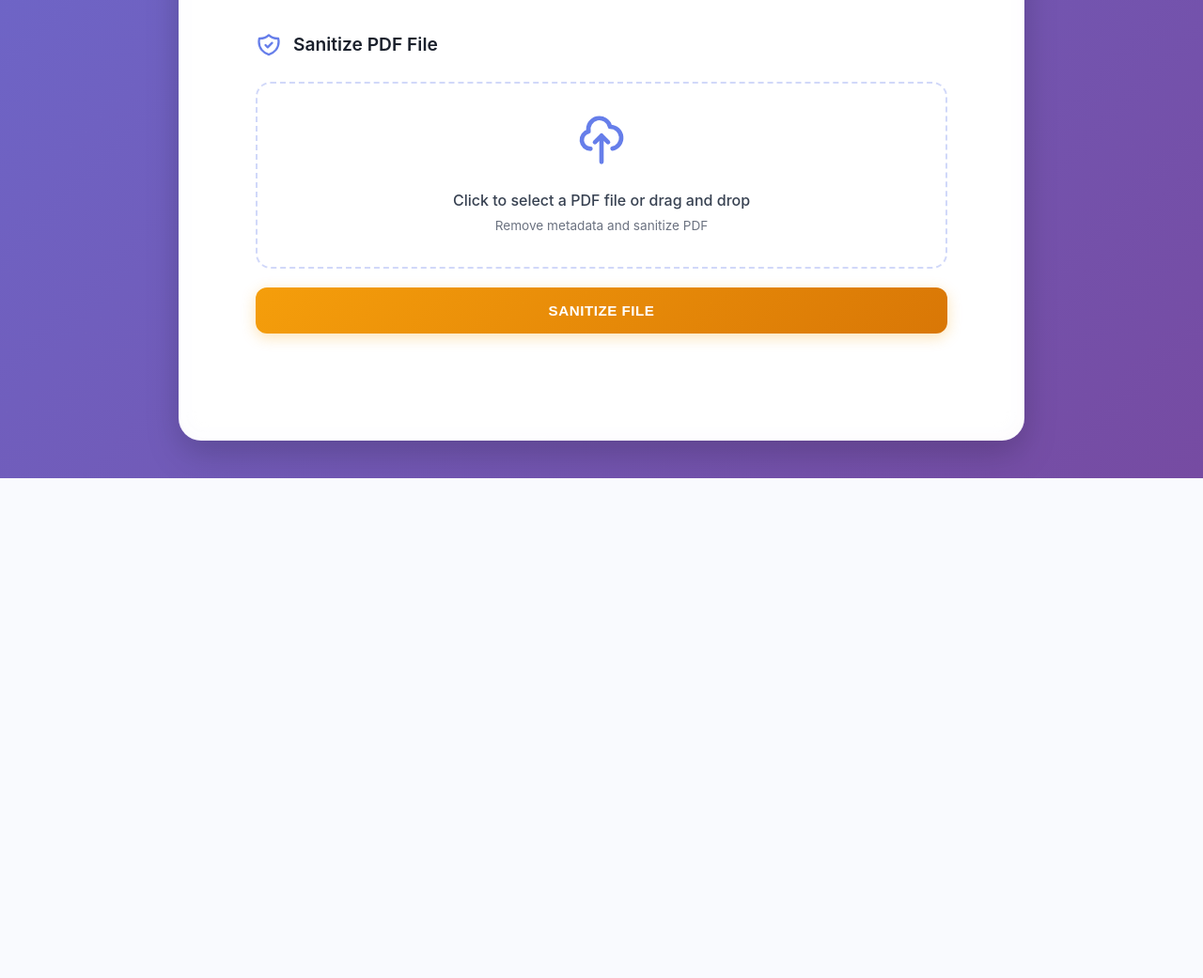
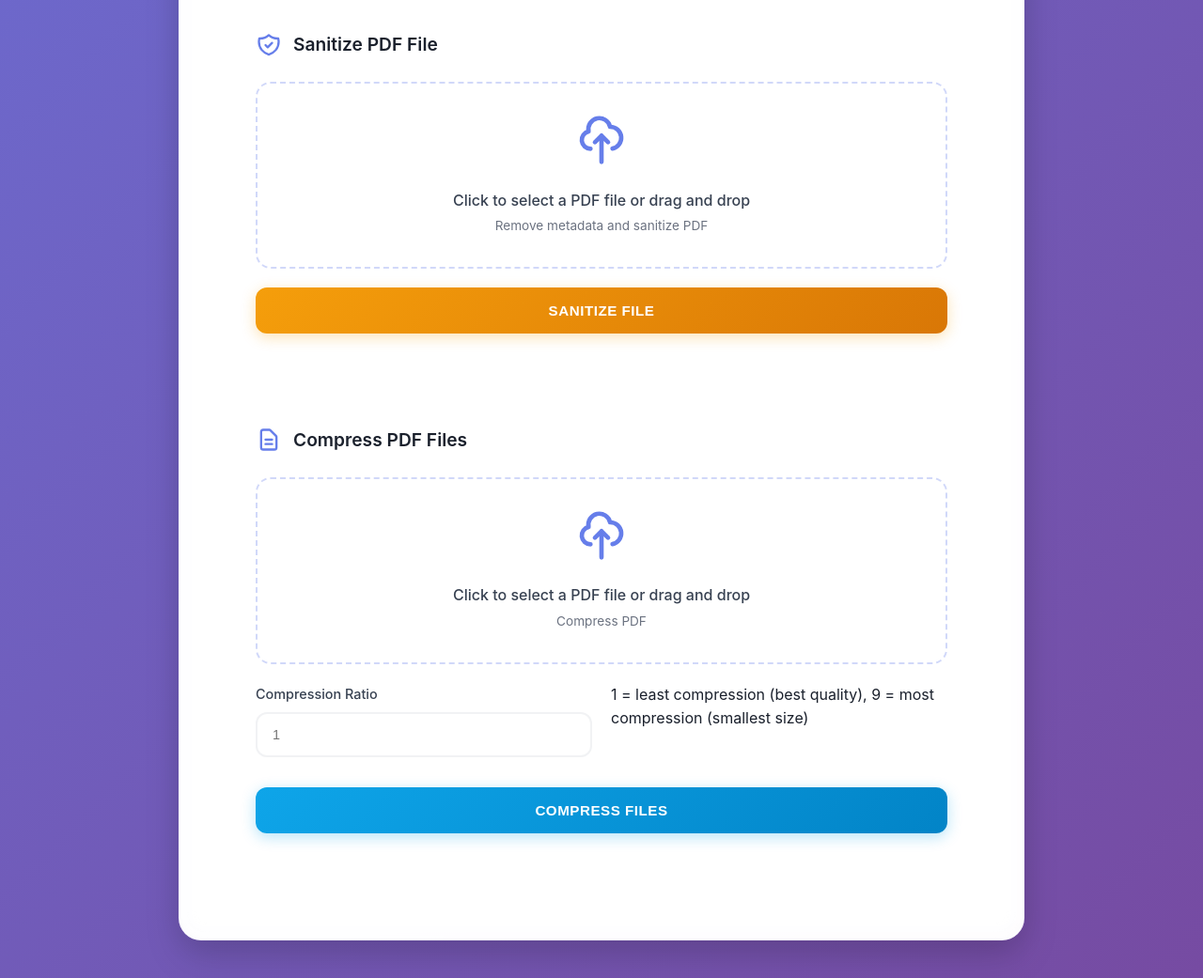
Before and after one commit to BaisAshutosh/pdf-editor, a Flask app: page / in a window 1280 px wide. Shown: the part 1810-2851 px from the top of the page at 94% size. Before the commit the page ends 2319 px from the top, so only its background shows below. Run offline with Flask 2, Linux system fonts and the light colour scheme; some libraries are stand-ins or nearby versions.

Commit message:
pdf compression

```diff
--- a/app.py
+++ b/app.py
@@ -198,6 +198,30 @@ def extract_pages():
     except Exception as e:
         return f"Failed to extract pages: {str(e)}", 500
 
+@app.post("/compress_pdf")
+def compress_pdf():
+        files = request.files.getlist("files")
+        compression_ratio = int(request.form["compression_ratio"])
+        zip_buffer = io.BytesIO()
+        with zipfile.ZipFile(zip_buffer, "w", zipfile.ZIP_DEFLATED) as zip_file:
+            for file in files:
+                writer = PdfWriter(clone_from=io.BytesIO(file.read()))
+                for page in writer.pages:
+                    page.compress_content_streams(level = compression_ratio)
+                pdf_bytes = io.BytesIO()
+                writer.write(pdf_bytes)
+                pdf_bytes.seek(0)
+                split_filename = f"{file.filename}.pdf"
+                zip_file.writestr(split_filename, pdf_bytes.read())
+        zip_buffer.seek(0)
+        return send_file(
+            zip_buffer,
+            as_attachment=True,
+            download_name="compressed_pdf.zip",
+            mimetype="application/zip",
+        )
+
+
 
 if __name__ == "__main__":
     app.run()
--- a/static/scripts.js
+++ b/static/scripts.js
@@ -165,4 +165,48 @@ document.addEventListener('DOMContentLoaded', function () {
                 resultDiv.innerHTML = 'An error occurred during extraction.';
             });
     });
+
+    // Handle compress
+    const compressForm = document.getElementById('compressFile');
+    const compressPdfFilesInput = document.getElementById('compressPdfFiles');
+    const compressionRatioInput = document.getElementById('compressionRatio');
+
+    compressForm.addEventListener('submit', function (event) {
+        event.preventDefault();
+        if (compressPdfFilesInput.files.length === 0) {
+            resultDiv.innerHTML = 'Please select at least one PDF file to compress.';
+            return;
+        }
+        const formData = new FormData();
+        for (const file of compressPdfFilesInput.files) {
+            formData.append('files', file);
+        }
+        formData.append('compression_ratio', compressionRatioInput.value);
+        fetch('/compress_pdf', {
+            method: 'POST',
+            body: formData
+        })
+            .then(response => {
+                if (response.ok) {
+                    return response.blob();
+                } else {
+                    throw new Error('Failed to compress PDFs');
+                }
+            })
+            .then(blob => {
+                const url = window.URL.createObjectURL(blob);
+                const a = document.createElement('a');
+                a.href = url;
+                a.download = encodeURIComponent('compressed_files.zip');
+                document.body.appendChild(a);
+                a.click();
+                a.remove();
+                window.URL.revokeObjectURL(url);
+                resultDiv.innerHTML = 'Compressed ZIP downloaded.';
+            })
+            .catch(error => {
+                console.error('Error:', error);
+                resultDiv.innerHTML = 'An error occurred during compression.';
+            });
+    });
 });
--- a/templates/index.html
+++ b/templates/index.html
@@ -21,15 +21,20 @@
             <form id="mergeFile" action="/merge" method="post" enctype="multipart/form-data" class="mb-4">
                 <div class="form-header">
                     <svg class="form-icon" fill="none" stroke="currentColor" viewBox="0 0 24 24">
-                        <path stroke-linecap="round" stroke-linejoin="round" stroke-width="2" d="M9 12h6m-6 4h6m2 5H7a2 2 0 01-2-2V5a2 2 0 012-2h5.586a1 1 0 01.707.293l5.414 5.414a1 1 0 01.293.707V19a2 2 0 01-2 2z"></path>
+                        <path stroke-linecap="round" stroke-linejoin="round" stroke-width="2"
+                            d="M9 12h6m-6 4h6m2 5H7a2 2 0 01-2-2V5a2 2 0 012-2h5.586a1 1 0 01.707.293l5.414 5.414a1 1 0 01.293.707V19a2 2 0 01-2 2z">
+                        </path>
                     </svg>
                     <div class="form-title">Merge PDF Files</div>
                 </div>
                 <div class="file-input-wrapper">
-                    <input type="file" id="mergePdfFiles" name="files" multiple accept=".pdf" class="form-control" required>
+                    <input type="file" id="mergePdfFiles" name="files" multiple accept=".pdf" class="form-control"
+                        required>
                     <div class="file-input-content">
                         <svg class="file-input-icon" fill="none" stroke="currentColor" viewBox="0 0 24 24">
-                            <path stroke-linecap="round" stroke-linejoin="round" stroke-width="2" d="M7 16a4 4 0 01-.88-7.903A5 5 0 1115.9 6L16 6a5 5 0 011 9.9M15 13l-3-3m0 0l-3 3m3-3v12"></path>
+                            <path stroke-linecap="round" stroke-linejoin="round" stroke-width="2"
+                                d="M7 16a4 4 0 01-.88-7.903A5 5 0 1115.9 6L16 6a5 5 0 011 9.9M15 13l-3-3m0 0l-3 3m3-3v12">
+                            </path>
                         </svg>
                         <div class="file-input-text">Click to select PDF files or drag and drop</div>
                         <div class="file-input-subtext">Select multiple PDF files to merge into one</div>
@@ -41,7 +46,9 @@
             <form id="splitFile" action="/split" method="post" enctype="multipart/form-data" class="mb-4">
                 <div class="form-header">
                     <svg class="form-icon" fill="none" stroke="currentColor" viewBox="0 0 24 24">
-                        <path stroke-linecap="round" stroke-linejoin="round" stroke-width="2" d="M9 17V7m0 10a2 2 0 01-2 2H5a2 2 0 01-2-2V7a2 2 0 012-2h2a2 2 0 012 2m0 10a2 2 0 002 2h2a2 2 0 002-2M9 7a2 2 0 012-2h2a2 2 0 012 2m0 10V7m0 10a2 2 0 002 2h2a2 2 0 002-2V7a2 2 0 00-2-2h-2a2 2 0 00-2 2"></path>
+                        <path stroke-linecap="round" stroke-linejoin="round" stroke-width="2"
+                            d="M9 17V7m0 10a2 2 0 01-2 2H5a2 2 0 01-2-2V7a2 2 0 012-2h2a2 2 0 012 2m0 10a2 2 0 002 2h2a2 2 0 002-2M9 7a2 2 0 012-2h2a2 2 0 012 2m0 10V7m0 10a2 2 0 002 2h2a2 2 0 002-2V7a2 2 0 00-2-2h-2a2 2 0 00-2 2">
+                        </path>
                     </svg>
                     <div class="form-title">Split PDF File</div>
                 </div>
@@ -49,7 +56,9 @@
                     <input type="file" id="splitPdfFile" name="file" accept=".pdf" class="form-control" required>
                     <div class="file-input-content">
                         <svg class="file-input-icon" fill="none" stroke="currentColor" viewBox="0 0 24 24">
-                            <path stroke-linecap="round" stroke-linejoin="round" stroke-width="2" d="M7 16a4 4 0 01-.88-7.903A5 5 0 1115.9 6L16 6a5 5 0 011 9.9M15 13l-3-3m0 0l-3 3m3-3v12"></path>
+                            <path stroke-linecap="round" stroke-linejoin="round" stroke-width="2"
+                                d="M7 16a4 4 0 01-.88-7.903A5 5 0 1115.9 6L16 6a5 5 0 011 9.9M15 13l-3-3m0 0l-3 3m3-3v12">
+                            </path>
                         </svg>
                         <div class="file-input-text">Click to select a PDF file or drag and drop</div>
                         <div class="file-input-subtext">Split PDF into individual pages</div>
@@ -58,10 +67,13 @@
                 <button type="submit" class="btn btn-success w-100">Split File</button>
             </form>
 
-            <form id="extractPagesForm" action="/extract_pages" method="post" enctype="multipart/form-data" class="mb-4">
+            <form id="extractPagesForm" action="/extract_pages" method="post" enctype="multipart/form-data"
+                class="mb-4">
                 <div class="form-header">
                     <svg class="form-icon" fill="none" stroke="currentColor" viewBox="0 0 24 24">
-                        <path stroke-linecap="round" stroke-linejoin="round" stroke-width="2" d="M9 12h6m-6 4h6m2 5H7a2 2 0 01-2-2V5a2 2 0 012-2h5.586a1 1 0 01.707.293l5.414 5.414a1 1 0 01.293.707V19a2 2 0 01-2 2z"></path>
+                        <path stroke-linecap="round" stroke-linejoin="round" stroke-width="2"
+                            d="M9 12h6m-6 4h6m2 5H7a2 2 0 01-2-2V5a2 2 0 012-2h5.586a1 1 0 01.707.293l5.414 5.414a1 1 0 01.293.707V19a2 2 0 01-2 2z">
+                        </path>
                     </svg>
                     <div class="form-title">Extract Pages</div>
                 </div>
@@ -69,7 +81,9 @@
                     <input type="file" id="extractPdfFile" name="file" accept=".pdf" class="form-control" required>
                     <div class="file-input-content">
                         <svg class="file-input-icon" fill="none" stroke="currentColor" viewBox="0 0 24 24">
-                            <path stroke-linecap="round" stroke-linejoin="round" stroke-width="2" d="M7 16a4 4 0 01-.88-7.903A5 5 0 1115.9 6L16 6a5 5 0 011 9.9M15 13l-3-3m0 0l-3 3m3-3v12"></path>
+                            <path stroke-linecap="round" stroke-linejoin="round" stroke-width="2"
+                                d="M7 16a4 4 0 01-.88-7.903A5 5 0 1115.9 6L16 6a5 5 0 011 9.9M15 13l-3-3m0 0l-3 3m3-3v12">
+                            </path>
                         </svg>
                         <div class="file-input-text">Click to select a PDF file or drag and drop</div>
                         <div class="file-input-subtext">Extract specific pages from PDF</div>
@@ -78,7 +92,8 @@
                 <div class="row g-2 mb-2">
                     <div class="col-md-6">
                         <label for="startPage" class="form-label">Start Page</label>
-                        <input type="number" id="startPage" name="start_page" min="1" class="form-control" placeholder="1">
+                        <input type="number" id="startPage" name="start_page" min="1" class="form-control"
+                            placeholder="1">
                     </div>
                     <div class="col-md-6">
                         <label for="endPage" class="form-label">End Page</label>
@@ -87,7 +102,8 @@
                 </div>
                 <div class="mb-3">
                     <label for="specificPages" class="form-label">Specific Pages (comma-separated)</label>
-                    <input type="text" id="specificPages" name="specific_pages" placeholder="1,3,5,7" class="form-control">
+                    <input type="text" id="specificPages" name="specific_pages" placeholder="1,3,5,7"
+                        class="form-control">
                 </div>
                 <button type="submit" class="btn btn-info w-100">Extract Pages</button>
             </form>
@@ -95,7 +111,9 @@
             <form id="sanitizeFile" action="/sanitize" method="post" enctype="multipart/form-data" class="mb-4">
                 <div class="form-header">
                     <svg class="form-icon" fill="none" stroke="currentColor" viewBox="0 0 24 24">
-                        <path stroke-linecap="round" stroke-linejoin="round" stroke-width="2" d="M9 12l2 2 4-4m5.618-4.016A11.955 11.955 0 0112 2.944a11.955 11.955 0 01-8.618 3.04A12.02 12.02 0 003 9c0 5.591 3.824 10.29 9 11.622 5.176-1.332 9-6.03 9-11.622 0-1.042-.133-2.052-.382-3.016z"></path>
+                        <path stroke-linecap="round" stroke-linejoin="round" stroke-width="2"
+                            d="M9 12l2 2 4-4m5.618-4.016A11.955 11.955 0 0112 2.944a11.955 11.955 0 01-8.618 3.04A12.02 12.02 0 003 9c0 5.591 3.824 10.29 9 11.622 5.176-1.332 9-6.03 9-11.622 0-1.042-.133-2.052-.382-3.016z">
+                        </path>
                     </svg>
                     <div class="form-title">Sanitize PDF File</div>
                 </div>
@@ -103,7 +121,9 @@
                     <input type="file" id="sanitizePdfFile" name="file" accept=".pdf" class="form-control" required>
                     <div class="file-input-content">
                         <svg class="file-input-icon" fill="none" stroke="currentColor" viewBox="0 0 24 24">
-                            <path stroke-linecap="round" stroke-linejoin="round" stroke-width="2" d="M7 16a4 4 0 01-.88-7.903A5 5 0 1115.9 6L16 6a5 5 0 011 9.9M15 13l-3-3m0 0l-3 3m3-3v12"></path>
+                            <path stroke-linecap="round" stroke-linejoin="round" stroke-width="2"
+                                d="M7 16a4 4 0 01-.88-7.903A5 5 0 1115.9 6L16 6a5 5 0 011 9.9M15 13l-3-3m0 0l-3 3m3-3v12">
+                            </path>
                         </svg>
                         <div class="file-input-text">Click to select a PDF file or drag and drop</div>
                         <div class="file-input-subtext">Remove metadata and sanitize PDF</div>
@@ -111,9 +131,45 @@
                 </div>
                 <button type="submit" class="btn btn-warning w-100">Sanitize File</button>
             </form>
+
+            <form id="compressFile" action="/compress_pdf" method="post" enctype="multipart/form-data"
+                class="mb-4">
+                <div class="form-header">
+                    <svg class="form-icon" fill="none" stroke="currentColor" viewBox="0 0 24 24">
+                        <path stroke-linecap="round" stroke-linejoin="round" stroke-width="2"
+                            d="M9 12h6m-6 4h6m2 5H7a2 2 0 01-2-2V5a2 2 0 012-2h5.586a1 1 0 01.707.293l5.414 5.414a1 1 0 01.293.707V19a2 2 0 01-2 2z">
+                        </path>
+                    </svg>
+                    <div class="form-title">Compress PDF Files</div>
+                </div>
+                <div class="file-input-wrapper">
+                    <input type="file" id="compressPdfFiles" name="files" multiple accept=".pdf" class="form-control"
+                        required>
+                    <div class="file-input-content">
+                        <svg class="file-input-icon" fill="none" stroke="currentColor" viewBox="0 0 24 24">
+                            <path stroke-linecap="round" stroke-linejoin="round" stroke-width="2"
+                                d="M7 16a4 4 0 01-.88-7.903A5 5 0 1115.9 6L16 6a5 5 0 011 9.9M15 13l-3-3m0 0l-3 3m3-3v12">
+                            </path>
+                        </svg>
+                        <div class="file-input-text">Click to select a PDF file or drag and drop</div>
+                        <div class="file-input-subtext">Compress PDF</div>
+                    </div>
+                </div>
+                <div class="row g-2 mb-2">
+                    <div class="col-md-6">
+                        <label for="compressionRatio" class="form-label">Compression Ratio</label>
+                        <input type="number" id="compressionRatio" name="compression_ratio" min="1" class="form-control"
+                            placeholder="1">
+                    </div>
+                    <div class="form-text">1 = least compression (best quality), 9 = most compression (smallest size)
+                    </div>
+                </div>
+                <button type="submit" class="btn btn-info w-100">Compress Files</button>
+            </form>
         </div>
     </div>
     <script src="{{ url_for('static', filename='bootstrap/bootstrap.bundle.min.js') }}"></script>
     <script src="{{ url_for('static', filename='scripts.js') }}"></script>
 </body>
+
 </html>
```
